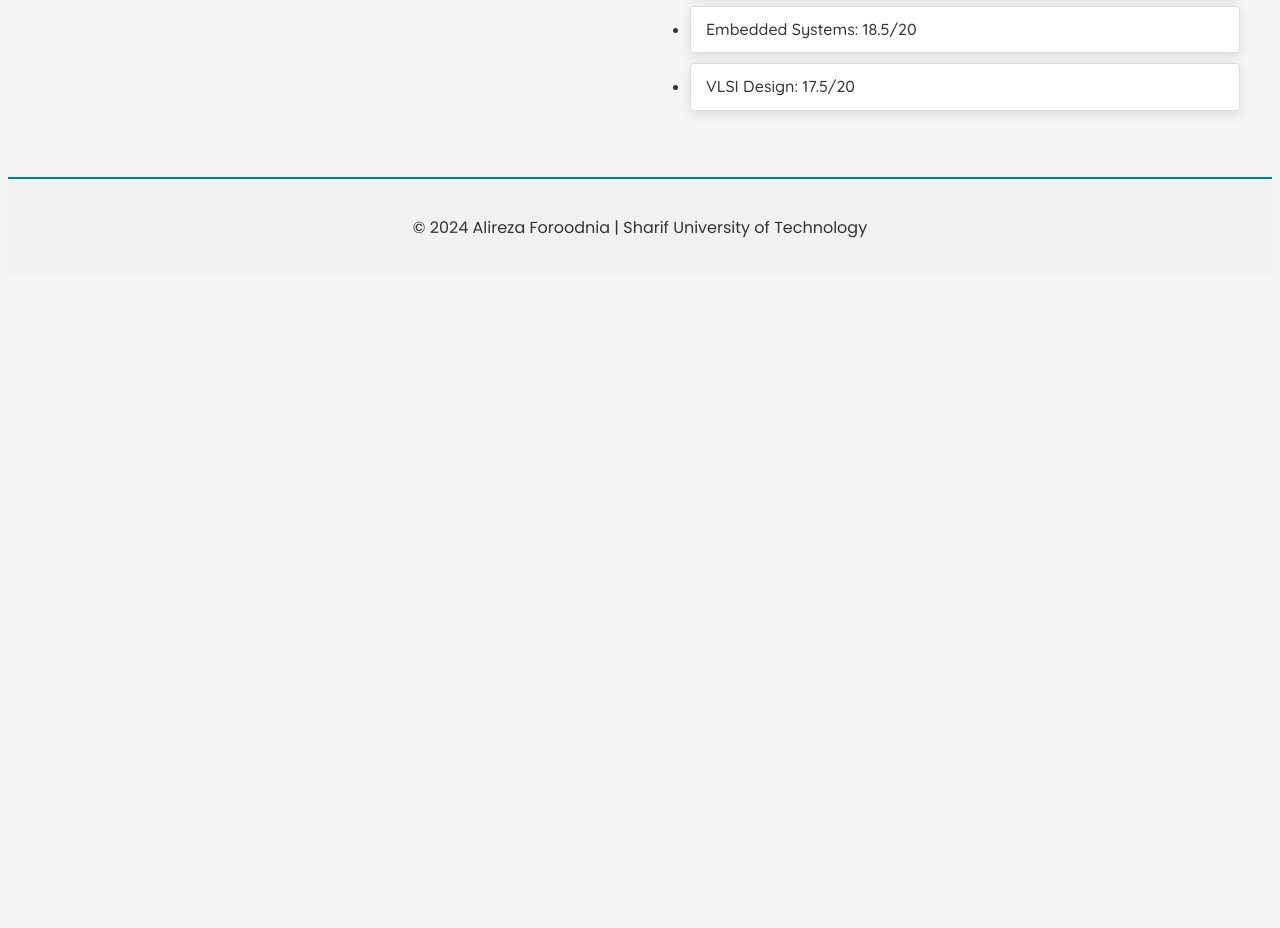
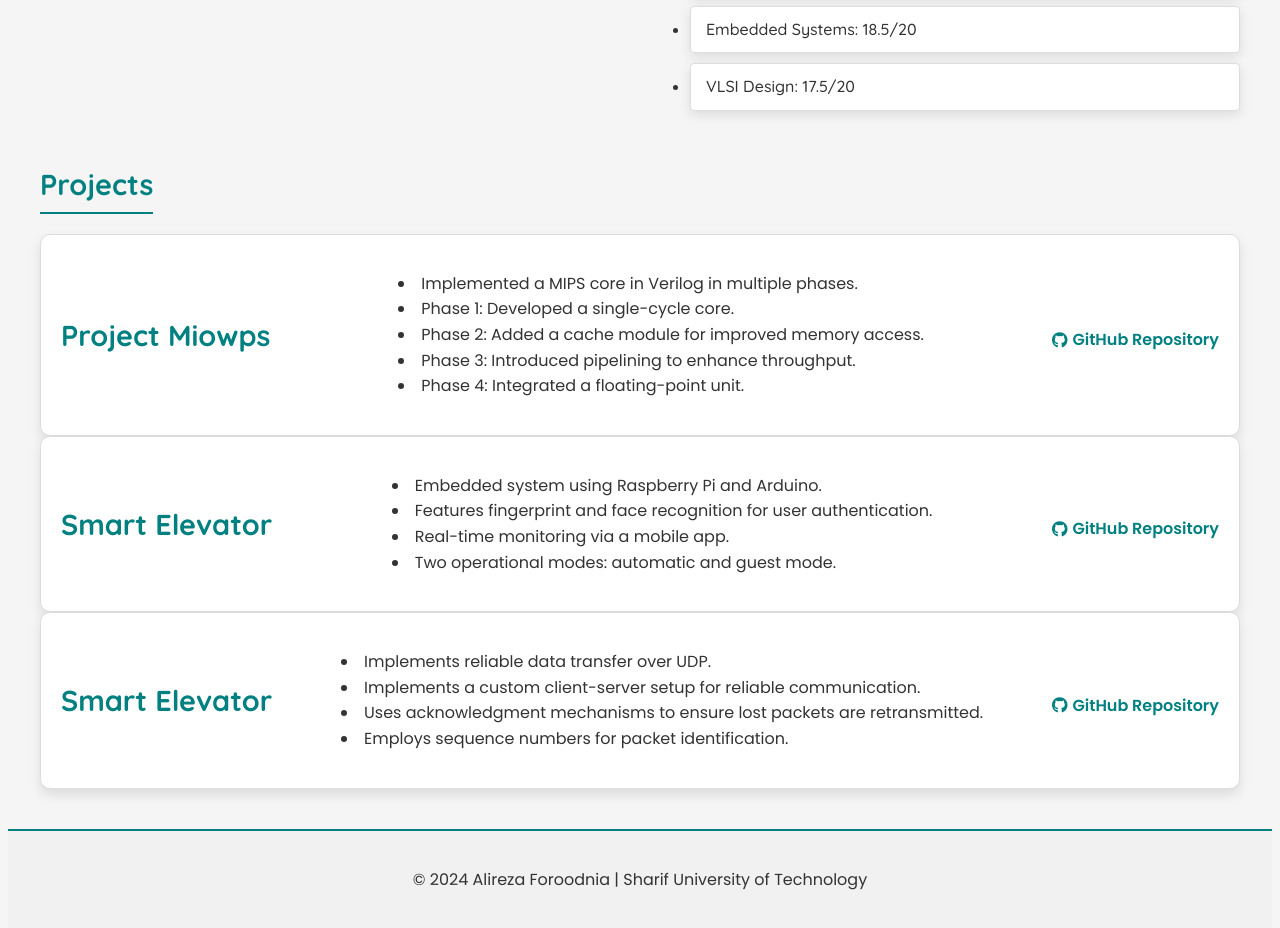
Before and after one commit to alirf2077/alirf2077.github.io, a plain HTML site: page index.html in a window 1280 px wide. Shown: the part 2980-3908 px from the top of the page. Before the commit the page ends 3264 px from the top, so only its background shows below. Drawn offline with Linux system fonts and the light colour scheme.

Commit message:
Added projects

```diff
--- a/index.html
+++ b/index.html
@@ -422,6 +422,44 @@
     </section>
 
     <!-- Projects Section -->
+    <section id="projects">
+      <h2>Projects</h2>
+      <div class="card" style="display: flex; align-items: center; justify-content: space-between; gap: 20px; padding: 20px;">
+        <h3 style="font-size: 1.8em;">Project Miowps</h3>
+        <ul style="margin-left: 0; padding-left: 0; text-align: left; list-style-position: inside;">
+          <li>Implemented a MIPS core in Verilog in multiple phases.</li>
+          <li>Phase 1: Developed a single-cycle core.</li>
+          <li>Phase 2: Added a cache module for improved memory access.</li>
+          <li>Phase 3: Introduced pipelining to enhance throughput.</li>
+          <li>Phase 4: Integrated a floating-point unit.</li>
+        </ul>
+        <a href="https://github.com/ce323/project-miowps" target="_blank" style="color: #008080; font-weight: 600; display: flex; align-items: center; margin-top: 10px;"><i class="fab fa-github" style="margin-right: 5px;"></i>GitHub Repository</a>
+      </div>
+      <div class="card" style="display: flex; align-items: center; justify-content: space-between; gap: 20px; padding: 20px;">
+        <h3 style="font-size: 1.8em;">Smart Elevator</h3>
+        <ul style="margin-left: 0; padding-left: 0; text-align: left; list-style-position: inside;">
+          <li>Embedded system using Raspberry Pi and Arduino.</li>
+            <li>Features fingerprint and face recognition for user authentication.</li>
+            <li>Real-time monitoring via a mobile app.</li>
+            <li>Two operational modes: automatic and guest mode.</li>
+          </ul>
+          <a href="https://github.com/SMSadegh19/Smart-Elevator" target="_blank" style="color: #008080; font-weight: 600; display: flex; align-items: center; margin-top: 10px;"><i class="fab fa-github" style="margin-right: 5px;"></i>GitHub Repository</a>
+        </div>
+        <!-- Project 2 Placeholder -->
+
+        <!-- Project 3 Placeholder -->
+        <div class="card" style="display: flex; align-items: center; justify-content: space-between; gap: 20px; padding: 20px;">
+          <h3 style="font-size: 1.8em;">Smart Elevator</h3>
+          <ul style="margin-left: 0; padding-left: 0; text-align: left; list-style-position: inside;">
+            <li>Implements reliable data transfer over UDP.</li>
+              <li>Implements a custom client-server setup for reliable communication.</li>
+              <li>Uses acknowledgment mechanisms to ensure lost packets are retransmitted.</li>
+              <li>Employs sequence numbers for packet identification.</li>
+            </ul>
+            <a href="https://github.com/alirf2077/Selective_Repeat_over_UDP" target="_blank" style="color: #008080; font-weight: 600; display: flex; align-items: center; margin-top: 10px;"><i class="fab fa-github" style="margin-right: 5px;"></i>GitHub Repository</a>
+          </div>
+      </div>
+    </section>
 
 
     <!-- Contact Section -->
```
